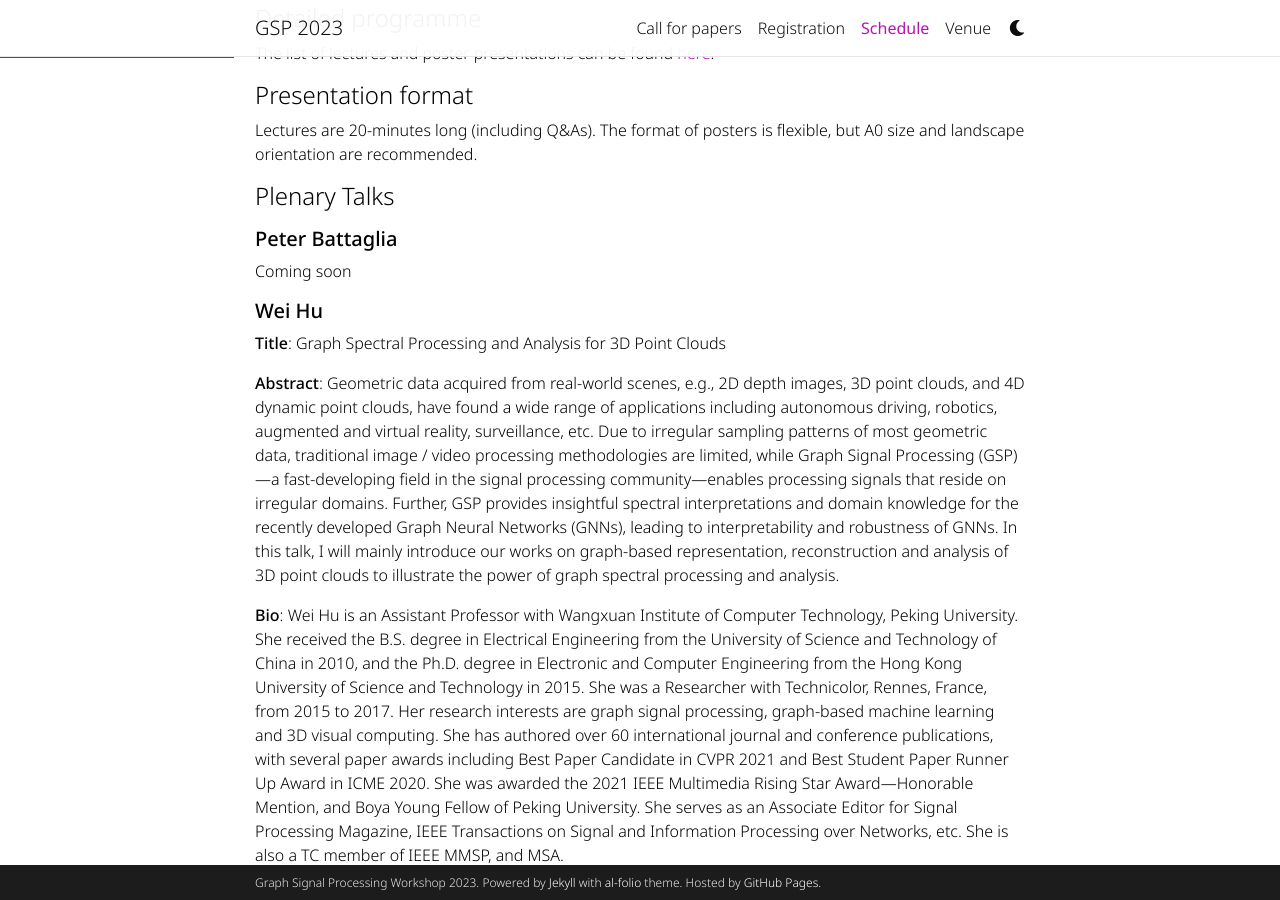
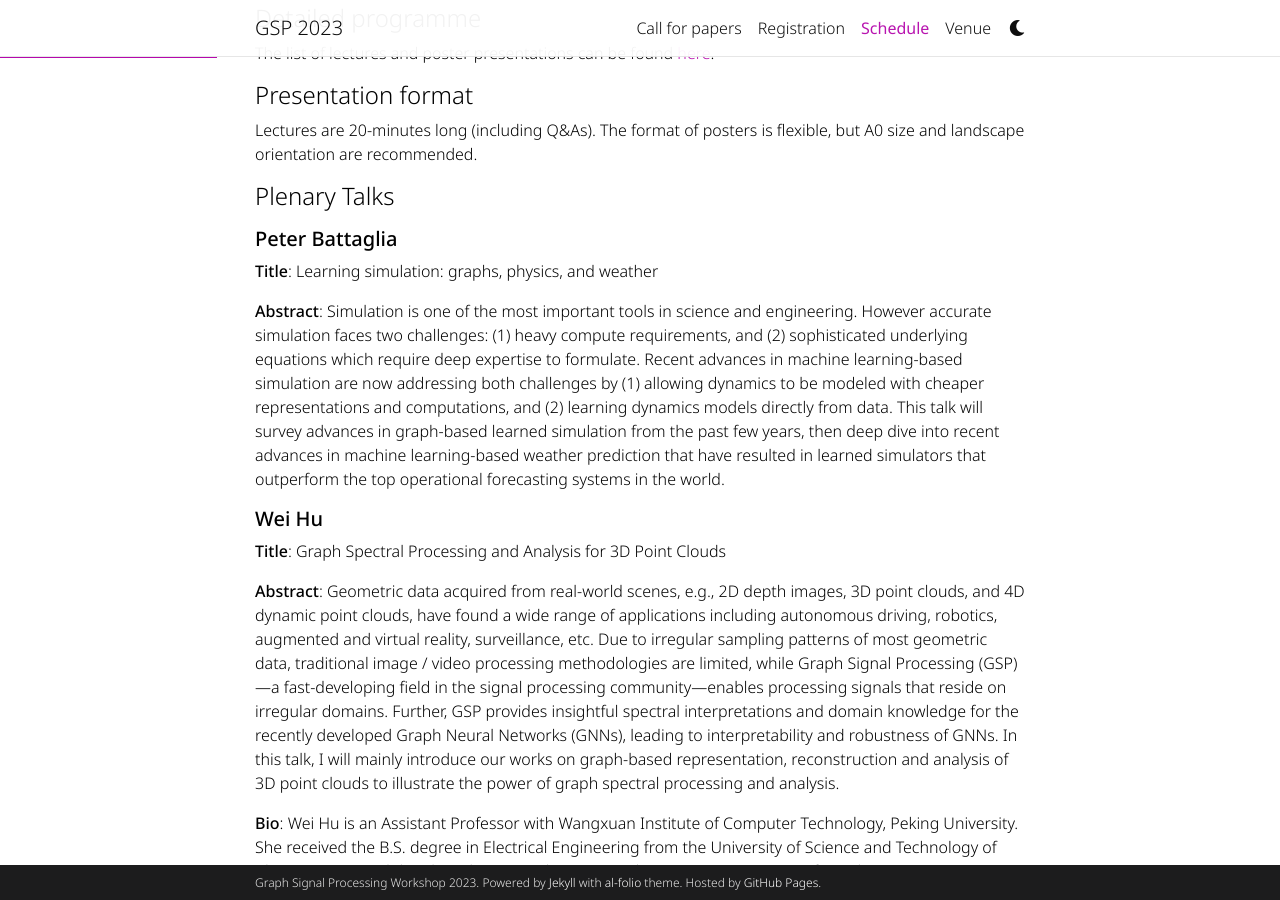
Before and after one commit to shreyasvinaya/gspworkshop2025.github.io, a Jekyll site: the page built from _pages/schedule.md, in a window 1280 px wide and 900 px high, scrolled down 474 px. Built offline with Jekyll 4.4.1, drawn with Linux system fonts in a browser that asks for light colours; full-size pictures stand in for the smaller copies a plugin makes; comment, search, counter and statistics services are not loaded; a style sheet for code colours, icons or effects is not loaded.

Commit message:
Update schedule.md

```diff
--- a/_pages/schedule.md
+++ b/_pages/schedule.md
@@ -25,7 +25,9 @@ Lectures are 20-minutes long (including Q&As). The format of posters is flexible
 
 ##### **Peter Battaglia**
 
-Coming soon
+**Title**: Learning simulation: graphs, physics, and weather
+
+**Abstract**: Simulation is one of the most important tools in science and engineering. However accurate simulation faces two challenges: (1) heavy compute requirements, and (2) sophisticated underlying equations which require deep expertise to formulate. Recent advances in machine learning-based simulation are now addressing both challenges by (1) allowing dynamics to be modeled with cheaper representations and computations, and (2) learning dynamics models directly from data. This talk will survey advances in graph-based learned simulation from the past few years, then deep dive into recent advances in machine learning-based weather prediction that have resulted in learned simulators that outperform the top operational forecasting systems in the world.
 
 <p id="Wei Hu"></p>
 
```
